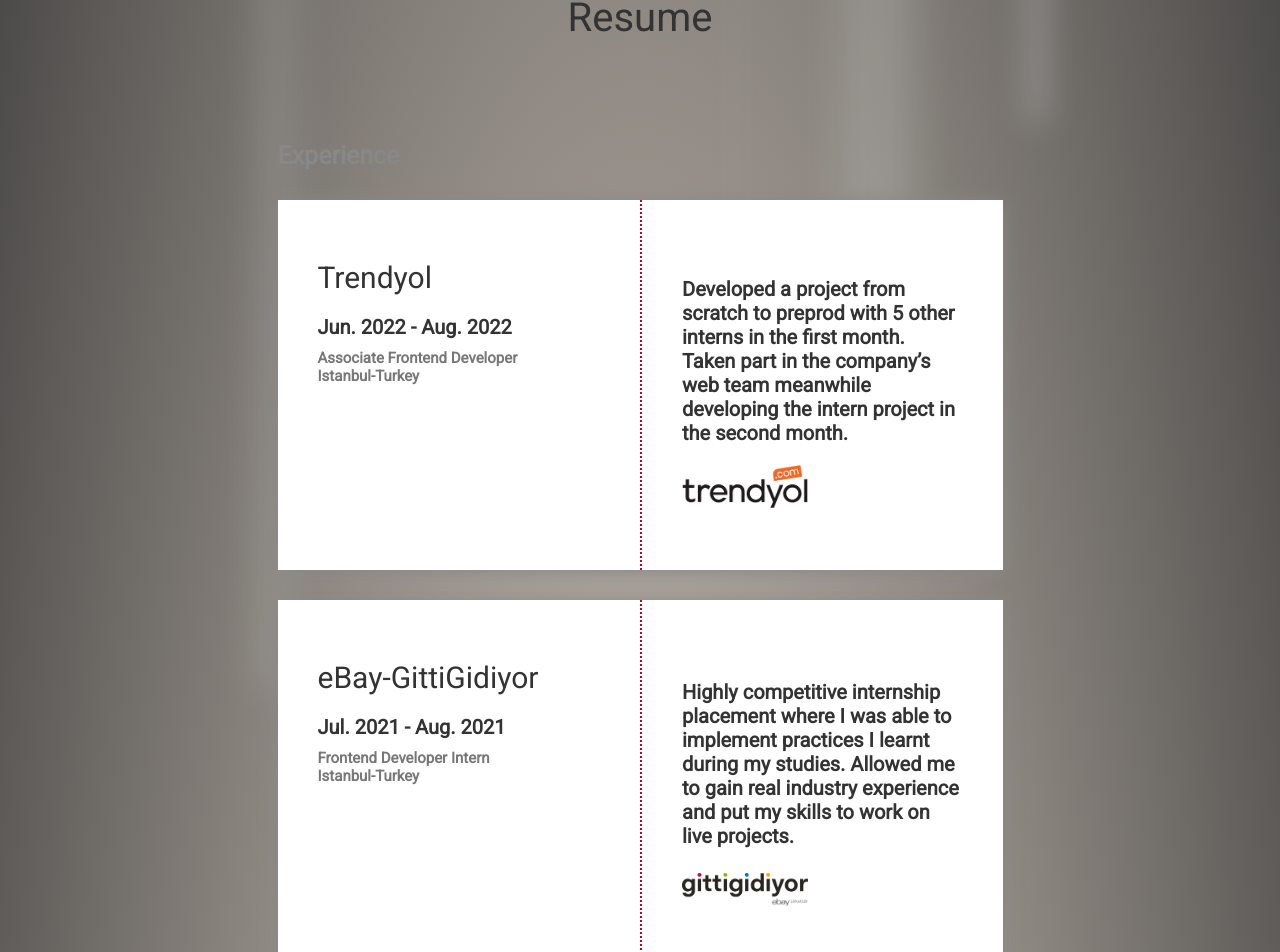
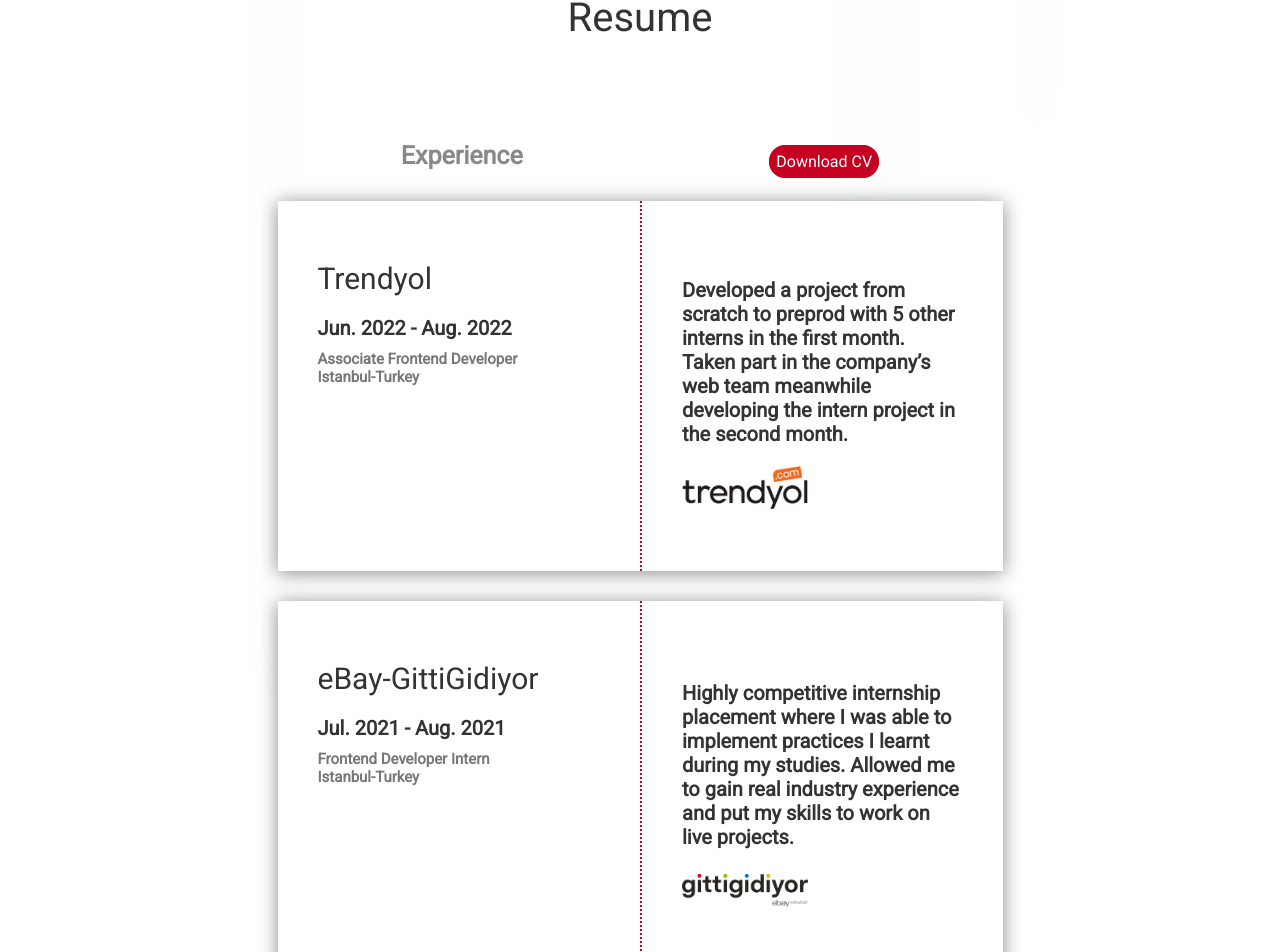
Before and after one commit to Aegean09/React-Portfolio, a React (Create React App) app: page / in a window 1280 px wide. Shown: the part 932-1884 px from the top of the page. Built offline with nearby package versions, Linux system fonts and the light colour scheme.

Commit message:
P-12 Download CV Button added next to experience

```diff
--- a/src/App.css
+++ b/src/App.css
@@ -7,7 +7,7 @@
   margin: 0;
   height: 100%;
   font-weight: 100;
-  background: radial-gradient(#e6dace,#333333);
+  background: radial-gradient(#fff,#fff);
   -webkit-animation: fadeIn 1 1s ease-out;
   -moz-animation: fadeIn 1 1s ease-out;
   -o-animation: fadeIn 1 1s ease-out;
--- a/src/components/Card/Card.css
+++ b/src/components/Card/Card.css
@@ -144,3 +144,24 @@
   position: relative;
   bottom: -34%;
 }
+
+
+.info a {
+  margin: 0 0 3% 0;
+  justify-self: center;
+  background-color: #c60021;
+  border: 2px solid #c60021;
+  color: #fff;
+  padding: 5px;
+  width: 110px;
+  height: 34px;
+  text-align: center;
+  border-radius: 100px;
+  text-decoration: none;
+  transition: 0.2s;
+}
+.info a:hover {
+  color: #000;
+  background-color: #fff;
+  border: 2px solid #000;
+}
--- a/src/components/Card/Card.js
+++ b/src/components/Card/Card.js
@@ -7,6 +7,15 @@
       <a href={prop.githubLink} target="_blank" rel="noreferrer">
         <i className="fab fa-github"></i>
       </a>
+    </div>
+  );
+};
+const handleCVLink = () => {
+  return (
+    <div className="cv-link">
+      <a className="cv-resume" href="pages/resume.html">
+          Download CV
+        </a>
     </div>
   );
 };
@@ -21,6 +30,10 @@
               ? "Experience"
               : "Education"}
           </h2>
+          <>
+          {Object.values(props)[0][0].type === "Experience"
+              ? handleCVLink() : <></>}
+          </>
           {Object.values(props)[0].map((item, idx) => {
             return (
               <div key={idx} className="cards">
--- a/src/components/infoText/infoText.css
+++ b/src/components/infoText/infoText.css
@@ -25,7 +25,10 @@
   font-weight: bold;
   font-size: 40px;
 }
-.info a {
+.cv-link{
+  margin: 111px 0 -20px 0;
+}
+.cv-link a {
   margin: 0 0 3% 0;
   justify-self: center;
   background-color: #c60021;
@@ -39,7 +42,7 @@
   text-decoration: none;
   transition: 0.2s;
 }
-.info a:hover {
+.cv-link  a:hover {
   color: #000;
   background-color: #fff;
   border: 2px solid #000;
```
